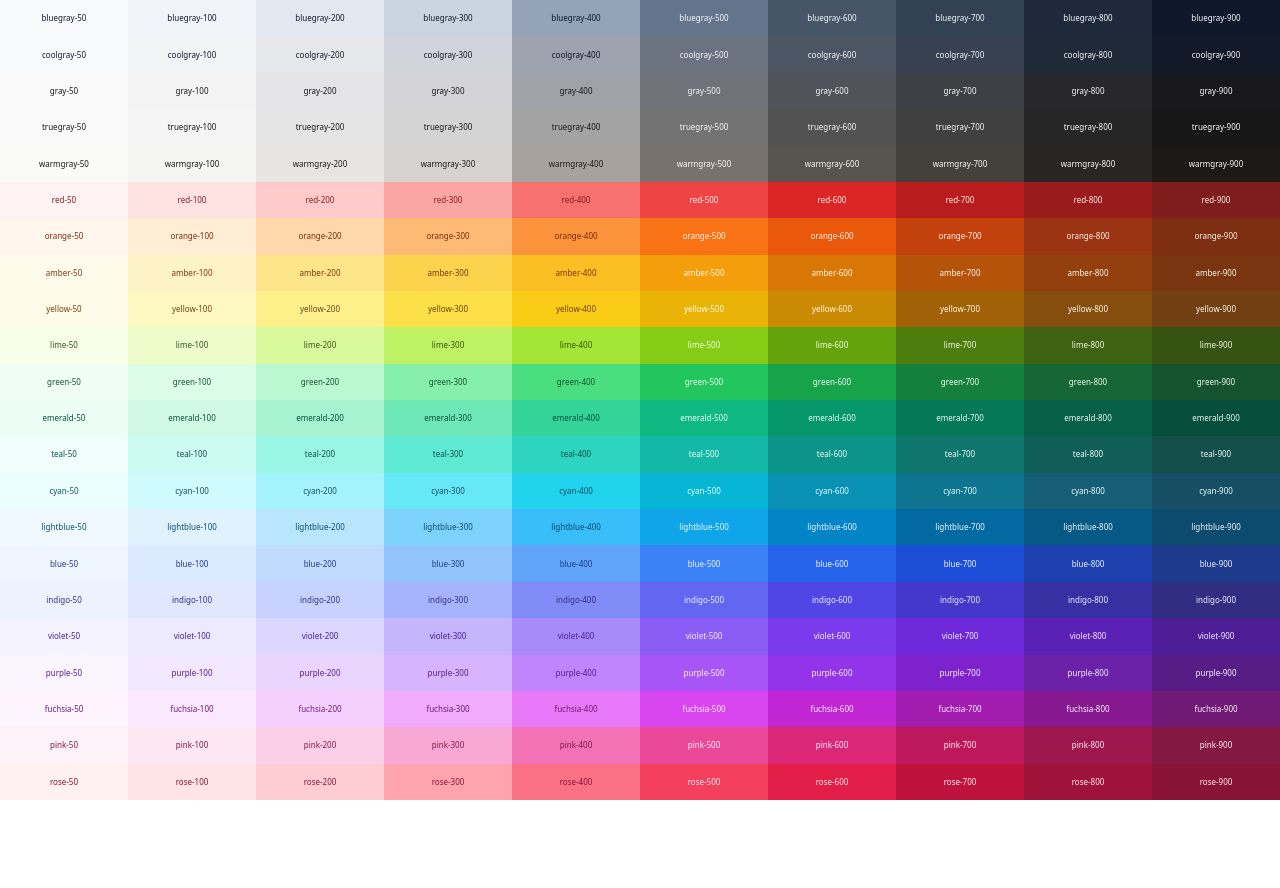
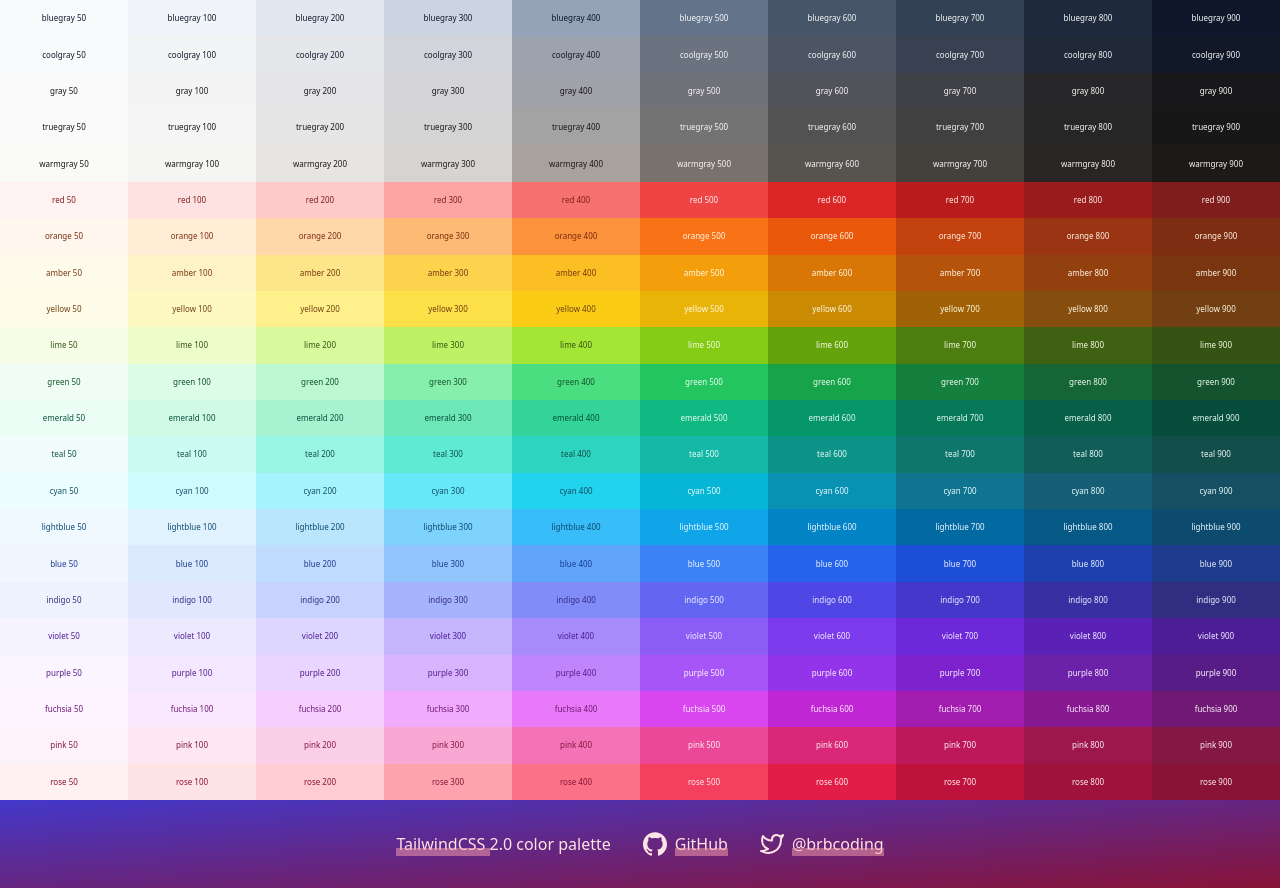
Before and after one commit to breadthe/tailwind2-colors, a Svelte app: page / in a window 1280 px wide. Before the commit the page ends 800 px from the top, so only its background shows below. Built offline with nearby package versions, Linux system fonts and the light colour scheme.

Commit message:
Attribution

```diff
--- a/src/App.svelte
+++ b/src/App.svelte
@@ -22,12 +22,85 @@
     {#each filteredColors as color}
       {#each shades as shade}
         <div
-          class="flex items-center justify-center {`bg-${color}-${shade}`}
+          class="flex items-center justify-center text-center {`bg-${color}-${shade}`}
           {shade > 400 ? `text-${color}-50` : `text-${color}-900`}"
           style="font-size: 0.5rem;">
-          {`${color}-${shade}`}
+          {color} {shade}
         </div>
       {/each}
     {/each}
   </div>
+
+  <footer
+    class="bg-gradient-to-br flex from-indigo-700 justify-center p-8 space-x-8
+    text-rose-100 to-rose-900">
+
+    <div class="relative group">
+      <a
+        href="https://tailwindcss.com/"
+        title="TailwindCSS 2.0 color palette"
+        class="relative">
+        TailwindCSS
+        <span
+          class="absolute bg-rose-300 group-hover:bg-rose-500 left-0 opacity-50
+          pb-2 top-2/3 w-full" />
+      </a>
+      2.0 color palette
+    </div>
+
+    <div class="flex space-x-2 group">
+      <svg
+        xmlns="http://www.w3.org/2000/svg"
+        width="24"
+        height="24"
+        fill="currentColor"
+        class="text-rose-100"
+        viewBox="0 0 24 24">
+        <path
+          d="M12 .297c-6.63 0-12 5.373-12 12 0 5.303 3.438 9.8 8.205
+          11.385.6.113.82-.258.82-.577
+          0-.285-.01-1.04-.015-2.04-3.338.724-4.042-1.61-4.042-1.61C4.422 18.07
+          3.633 17.7 3.633 17.7c-1.087-.744.084-.729.084-.729 1.205.084 1.838
+          1.236 1.838 1.236 1.07 1.835 2.809 1.305
+          3.495.998.108-.776.417-1.305.76-1.605-2.665-.3-5.466-1.332-5.466-5.93
+          0-1.31.465-2.38 1.235-3.22-.135-.303-.54-1.523.105-3.176 0 0
+          1.005-.322 3.3 1.23.96-.267 1.98-.399 3-.405 1.02.006 2.04.138 3 .405
+          2.28-1.552 3.285-1.23 3.285-1.23.645 1.653.24 2.873.12 3.176.765.84
+          1.23 1.91 1.23 3.22 0 4.61-2.805 5.625-5.475 5.92.42.36.81 1.096.81
+          2.22 0 1.606-.015 2.896-.015 3.286 0 .315.21.69.825.57C20.565 22.092
+          24 17.592 24 12.297c0-6.627-5.373-12-12-12" />
+      </svg>
+      <a href="https://github.com/breadthe/tailwind2-colors" class="relative">
+        GitHub
+        <span
+          class="absolute bg-rose-300 group-hover:bg-rose-500 left-0 opacity-50
+          pb-2 top-2/3 w-full" />
+      </a>
+    </div>
+
+    <div class="flex space-x-2 group">
+      <svg
+        xmlns="http://www.w3.org/2000/svg"
+        width="24"
+        height="24"
+        viewBox="0 0 24 24"
+        fill="none"
+        stroke="currentColor"
+        stroke-width="2"
+        stroke-linecap="round"
+        stroke-linejoin="round"
+        class="feather feather-twitter">
+        <path
+          d="M23 3a10.9 10.9 0 0 1-3.14 1.53 4.48 4.48 0 0 0-7.86 3v1A10.66
+          10.66 0 0 1 3 4s-4 9 5 13a11.64 11.64 0 0 1-7 2c9 5 20 0 20-11.5a4.5
+          4.5 0 0 0-.08-.83A7.72 7.72 0 0 0 23 3z" />
+      </svg>
+      <a href="https://twitter.com/brbcoding" class="relative">
+        @brbcoding
+        <span
+          class="absolute bg-rose-300 group-hover:bg-rose-500 left-0 opacity-50
+          pb-2 top-2/3 w-full" />
+      </a>
+    </div>
+  </footer>
 </main>
```
